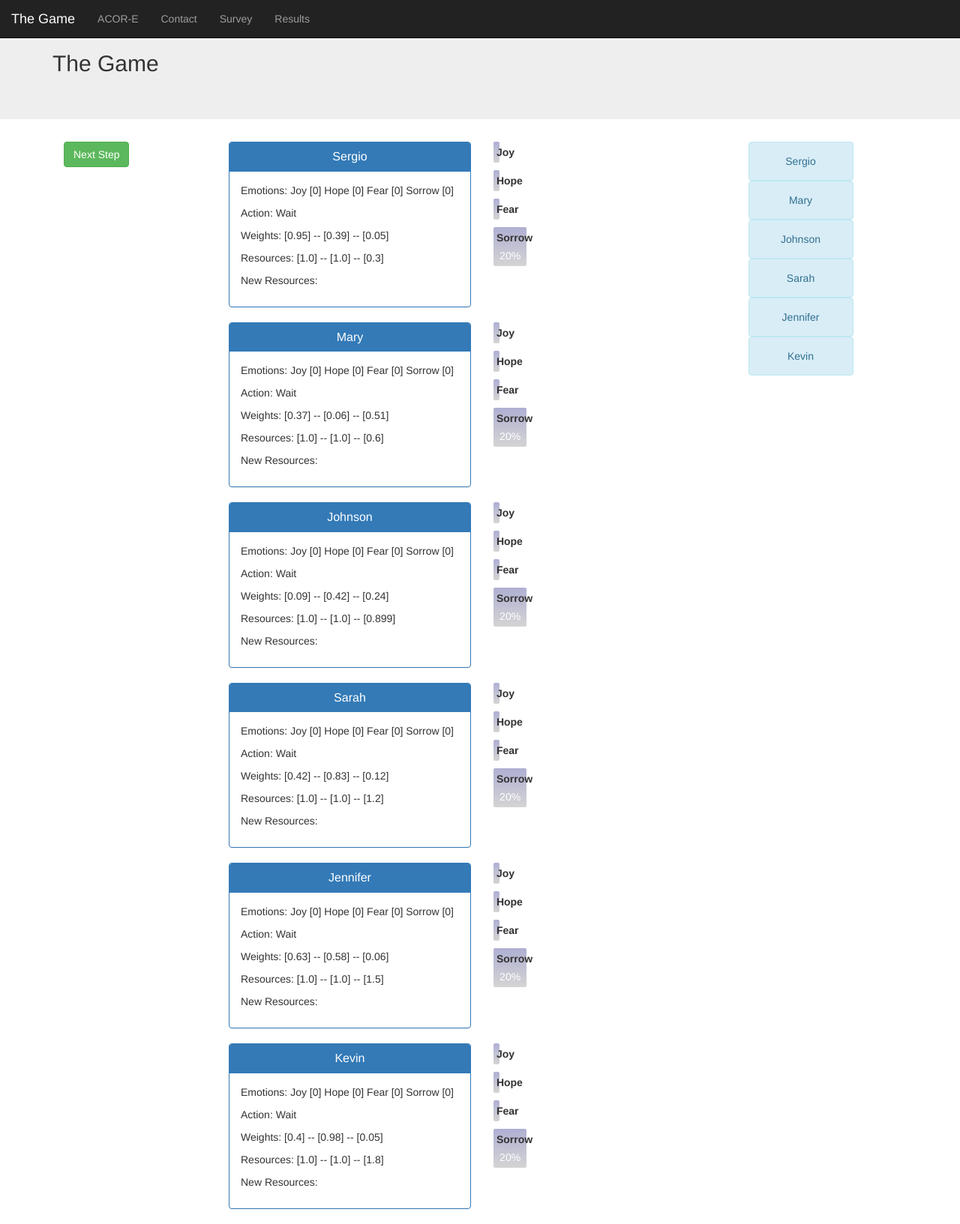
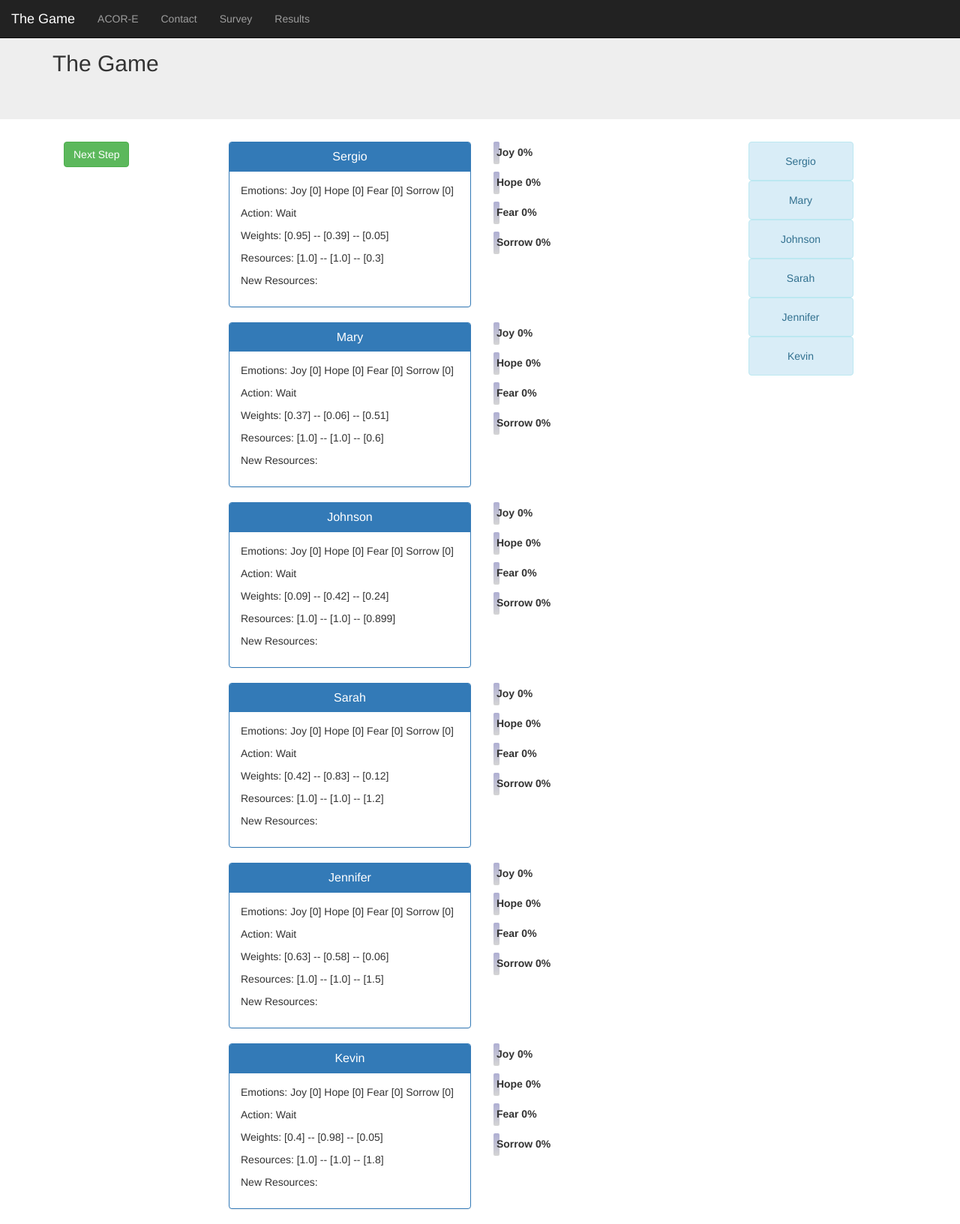
Before and after one commit to mviz/ACORE, a Django app: page / in a window 1280 px wide. Shown: the whole page at 75% size. Run offline with Django 3.2, Linux system fonts and the light colour scheme; some libraries are stand-ins or nearby versions.

Commit message:
Fixing animations are bar graphs.

```diff
--- a/surveys/templates/surveys/home.html
+++ b/surveys/templates/surveys/home.html
@@ -36,6 +36,7 @@
         padding: 4px;
         text-align: center;
         border-radius: 2px;
+        height: 30px;
     }
 
     .neutral_bar{
@@ -114,20 +115,58 @@
         }
 
         function getEmotionPercent(emotions, n){
+            //TODO the issue here is that the the values are less than 0, and this is passing the front half of the string, rather htan teh back half
+            // when it sees teh period, it should send the next non- zero end of teh subsgtring. as in -- if the number is -0.06, after it sees the
+            // '.' it should send teh rest of the substring. confirm they can never be longer than 2 decimals
             switch(n){
                 case 0:
-                    //joy
-                    var joy = parseFloat(emotionList[0].substring(4));
-                    return (parseInt(joy*100)).toString()
+                    var joy_string = emotions[0].substring(4);
+                    for(var i = 0; i < joy_string.length ; i ++){
+                        $('<p> JoyString:' + joy_string +' currentChar: ' + joy_string.charAt(i) + '</p>').prependTo('#npc_div');
+                        if(joy_string.charAt(i) == '.'){
+                            if(joy_string.charAt(0) == '-'){
+                                return joy_string.substring(1,i);
+                            }
+                            return joy_string.substring(0,i);
+                        }
+                    }
+                    break;
                 case 1:
-                    var hope = parseFloat(emotionList[1].substring(5));
-                    return (parseInt(hope*100)).toString()
+                    var hope_string = emotions[0].substring(5);
+                    for(var i = 0; i < hope_string.length ; i ++){
+                        $('<p> hopestring: ' + hope_string +'currentChar: ' + hope_string.charAt(i) + '</p>').prependTo('#npc_div');
+                        if(hope_string.charAt(i) == '.'){
+                            if(hope_string.charAt(0) == '-'){
+                                return hope_string.substring(1,i);
+                            }
+                            return hope_string.substring(0,i);
+                        }
+                    }
+                    break;
                 case 2:
-                    var fear = parseFloat(emotionList[2].substring(5));
-                    return (parseInt(fear*100)).toString()
+                    var fear_string = emotions[0].substring(5);
+                    for(var i = 0; i < fear_string.length ; i ++){
+                        $('<p> fear_string:' + fear_string + 'cur char:' + fear_string.charAt(i) +'</p>').prependTo('#npc_div');
+                        if(fear_string.charAt(i) == '.'){
+                            if(fear_string.charAt(0) == '-'){
+                                return fear_string.substring(1,i);
+                            }
+                            return fear_string.substring(0,i);
+                        }
+                    }
+                    break;
                 case 3:
-                    var sorrow = parseFloat(emotionList[3].substring(7));
-                    return (parseInt(sorrow*100)).toString()
+                    var sorrow_string = emotions[0].substring(7);
+                    for(var i = 0; i < sorrow_string.length ; i ++){
+                        $('<p> sorrow_string' + sorrow_string + 'cur char:' +  sorrow_string.charAt(i) + '</p>').prependTo('#npc_div');
+                        if(sorrow_string.charAt(i) == '.'){
+                            if(sorrow_string.charAt(0) == '-'){
+                                return sorrow_string.substring(1,i);
+                            }
+                            return sorrow_string.substring(0,i);
+                        }
+                    }
+                    break;
             }
         }
 
@@ -152,14 +191,14 @@
                     </div> \
                     <div class='col-sm-5'> \
                         <dl style='width:100%'> \
-                            <dt>Joy   </dt> \
-                            <dd><div id='joybar_{{npc.sayHello}}' class='graph_bar neutral_bar' style='width: {{npc.getEmotion | get_joy_percent }}%'> {{npc.getEmotion | get_joy_percent }}%</div></dd> \
-                            <dt>Hope  </dt> \
-                            <dd><div id='hopebar_{{npc.sayHello}}' class='graph_bar neutral_bar' style='width: {{npc.getEmotion | get_hope_percent}}%'> {{npc.getEmotion | get_hope_percent}}%</div></dd> \
-                            <dt>Fear  </dt> \
-                            <dd><div id='fearbar_{{npc.sayHello}}' class='graph_bar neutral_bar' style='width: {{npc.getEmotion | get_fear_percent}}%'> {{npc.getEmotion | get_fear_percent}}%</div></dd> \
-                            <dt>Sorrow</dt> \
-                            <dd><div id='sorrowbar_{{npc.sayHello}}' class='graph_bar neutral_bar' style='width: {{npc.getEmotion | get_sorrow_percent}}%'>{{npc.getEmotion | get_sorrow_percent}}%</div></dd> \
+                            <dt id='joytext_{{npc.sayHello}}'> Joy {{npc.getEmotion | get_joy_percent }}%</dt> \
+                            <dd><div id='joybar_{{npc.sayHello}}' class='graph_bar neutral_bar' style='width: {{npc.getEmotion | get_joy_percent }}%'> &nbsp</div></dd> \
+                            <dt id='hopetext_{{npc.sayHello}}'> Hope  {{npc.getEmotion | get_hope_percent}}%</dt> \
+                            <dd><div id='hopebar_{{npc.sayHello}}' class='graph_bar neutral_bar' style='width: {{npc.getEmotion | get_hope_percent}}%'> &nbsp</div></dd> \
+                            <dt id='feartext_{{npc.sayHello}}'> Fear {{npc.getEmotion | get_fear_percent}}%</dt> \
+                            <dd><div id='fearbar_{{npc.sayHello}}' class='graph_bar neutral_bar' style='width: {{npc.getEmotion | get_fear_percent}}%'> &nbsp </div></dd> \
+                            <dt id='sorrowtext_{{npc.sayHello}}'>Sorrow {{npc.getEmotion | get_sorrow_percent}}%</dt> \
+                            <dd><div id='sorrowbar_{{npc.sayHello}}' class='graph_bar neutral_bar' style='width: {{npc.getEmotion | get_sorrow_percent}}%'> &nbsp </div></dd> \
                         </dl> \
                     </div> \
                 </div>").appendTo('#npc_div');
@@ -223,18 +262,20 @@
                         $('#resources_'+ name_list[i]).text("Resources: " + formatSpaces(resource_list[i]));
                         $('#newresources_'+ name_list[i]).text("New Resources: " + formatSpaces(newresource_list[i]));
                         $("#npc_child_"+ (i+1)).attr('class', getPanelClass(action_list[i]));
-                        //graph stuff
-                        //$('#joybar_' + name_list[i]).text(getEmotionPercent(emotion_list[i], 0));
-                        //$('#joybar_'+name_list[i]).width(getEmotionPercent(emotion_list[i], 0) + '%');
-                        //$('#hopebar_' + name_list[i]).text(getEmotionPercent(emotion_list[i], 1));
-                        //$('#hopebar_'+name_list[i]).width(getEmotionPercent(emotion_list[i], 1) +'%');
-                        //$('#fearbar_' + name_list[i]).text(getEmotionPercent(emotion_list[i], 2));
-                        //$('#fearbar_'+name_list[i]).width(getEmotionPercent(emotion_list[i], 2) + '%');
-                        $('#sorrowbar_' + name_list[i]).text(getEmotionPercent(emotion_list[i], 3));
-                        $('#sorrowbar_'+name_list[i]).width('40' + '%');
-                        //side view stuff
+
                         $('#scoreboard_' + (i+1)).attr('class', getAlertClass(action_list[i]));
                         $('#scoreboard_' + (i+1)).html(name_list[i]);
+
+                        //graph stuff
+                        $('#joytext_' + name_list[i]).text('Joy ' + getEmotionPercent(emotion_list[i], 0) + '%');
+                        $('#joybar_'+name_list[i]).width(getEmotionPercent(emotion_list[i], 0) + '%');
+                        $('#hopetext_' + name_list[i]).text('Hope ' + getEmotionPercent(emotion_list[i], 1) + '%');
+                        $('#hopebar_'+name_list[i]).width(getEmotionPercent(emotion_list[i], 1) +'%');
+                        $('#feartext_' + name_list[i]).text('Fear ' + getEmotionPercent(emotion_list[i], 2) + '%');
+                        $('#fearbar_'+name_list[i]).width(getEmotionPercent(emotion_list[i], 2) + '%');
+                        $('#sorrowtext_' + name_list[i]).text('Sorrow ' + getEmotionPercent(emotion_list[i], 3) + '%');
+                        $('#sorrowbar_'+name_list[i]).width(getEmotionPercent(emotion_list[i], 3) + '%');
+
                     }
 
             }
--- a/surveys/templatetags/surveys_tags.py
+++ b/surveys/templatetags/surveys_tags.py
@@ -84,23 +84,22 @@ def progress_color(index):
 def get_joy_percent(emotions):
     joy  = emotions[0][4:]
     joy = float(joy)
-    return int(joy*100//1)
+    return int(math.fabs(joy)*100//1)
 
 @register.filter
 def get_hope_percent(emotions):
     hope = emotions[1][5:]
     hope = float(hope)
-    return int(hope*100//1)
+    return int(math.fabs(hope)*100//1)
 
 @register.filter
 def get_fear_percent(emotions):
     fear = emotions[2][5:]
     fear = float(fear)
-    return int(fear*100//1)
+    return int(math.fabs(fear)*100//1)
 
 @register.filter
 def get_sorrow_percent(emotions):
     sorrow = emotions[3][7:]
     sorrow = float(sorrow)
-    #return int(sorrow*100//1)
-    return 20
+    return int(math.fabs(sorrow)*100//1)
```
